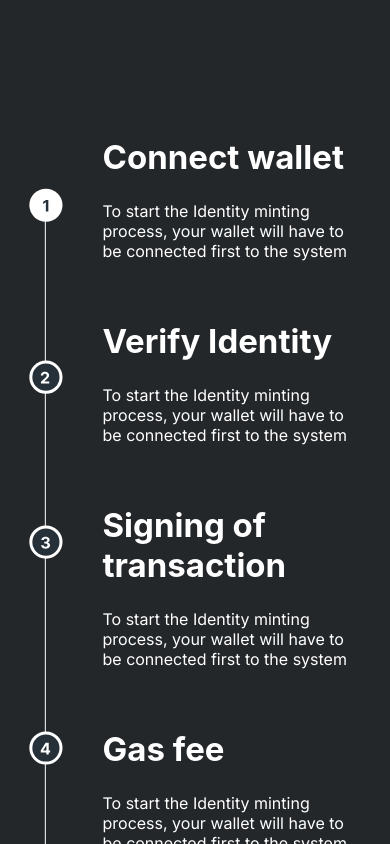
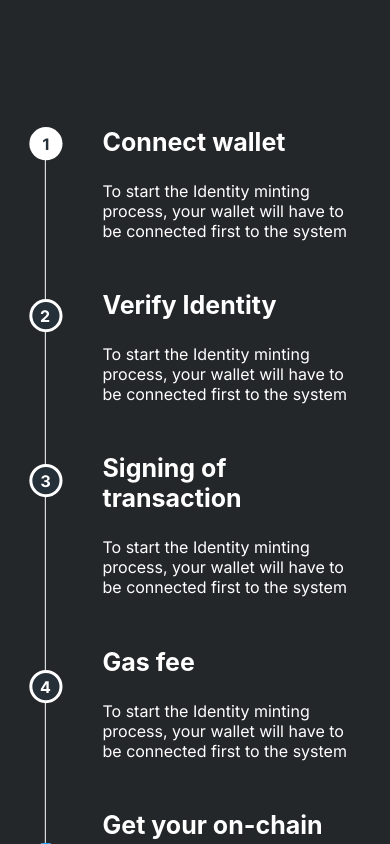
Before and after one commit to nonfungiblehayor/Identify, a React (Create React App) app in the folder my-app/: page / in a window 390 px wide. Shown: the part 1200-2044 px from the top of the page. Built offline with nearby package versions, Linux system fonts and the light colour scheme.

Commit message:
fix: styling bugs

```diff
--- a/my-app/src/App.scss
+++ b/my-app/src/App.scss
@@ -895,6 +895,7 @@ body {
                 justify-content: center;
                 align-items: center;
                 width: 500px;
+                height: 350px;
                 background-color: #253038;
                 gap: 25px;
                 z-index: 1;
@@ -1047,7 +1048,7 @@ body {
                     flex-direction: column;
                     h4 {
                         font-weight: $weight700;
-                        font-size: 33px;
+                        font-size: 25px;
                         font-weight: $font;
                         color: $whiteColor;
                         width: 259px;
--- a/my-app/src/components/minting/form-section.jsx
+++ b/my-app/src/components/minting/form-section.jsx
@@ -55,6 +55,7 @@ function Form(props) {
                 <input onChange={handleChange3} value={lastnameVal} className={styles.input} type='text' id='Lname' placeholder='Last name'></input>
                 <input onChange={handleChange4} value={usernameVal} className={styles.input} type='text' id='name' placeholder='username.eth'></input>
                 <input onChange={handleChange} value={fnameVal} className={styles.input} type='text' id='address' placeholder='wallet address'></input>
+                <input type='file' id="myfile"></input>
                 <button className={styles.preview} onClick={showPreview}>preview</button>
             </form>
         </div> }
--- a/my-app/src/components/wallet/wallet-connect.jsx
+++ b/my-app/src/components/wallet/wallet-connect.jsx
@@ -27,7 +27,6 @@ function Wallet() {
 
     async function requestAccount()  {
         if(window.ethereum) {
-            console.log(10)
             try {
                 const accounts = await window.ethereum.request({
                     method: 'eth_requestAccounts',
@@ -37,13 +36,12 @@ function Wallet() {
                         account : accounts[0],
                     }
                 })
-               console.log(account)
             }
             catch(error) {
                 console.log('error')
             }
         } else {
-            console.log(account)
+            alert('install metamask wallet')
         }
     }
 
@@ -52,8 +50,6 @@ function Wallet() {
             await requestAccount()
             const provider = new Web3.providers.HttpProvider('window.ethereum')
             const web3 = new Web3(provider)
-            done()
-            console.log('connected')
         }
     }
 
```
